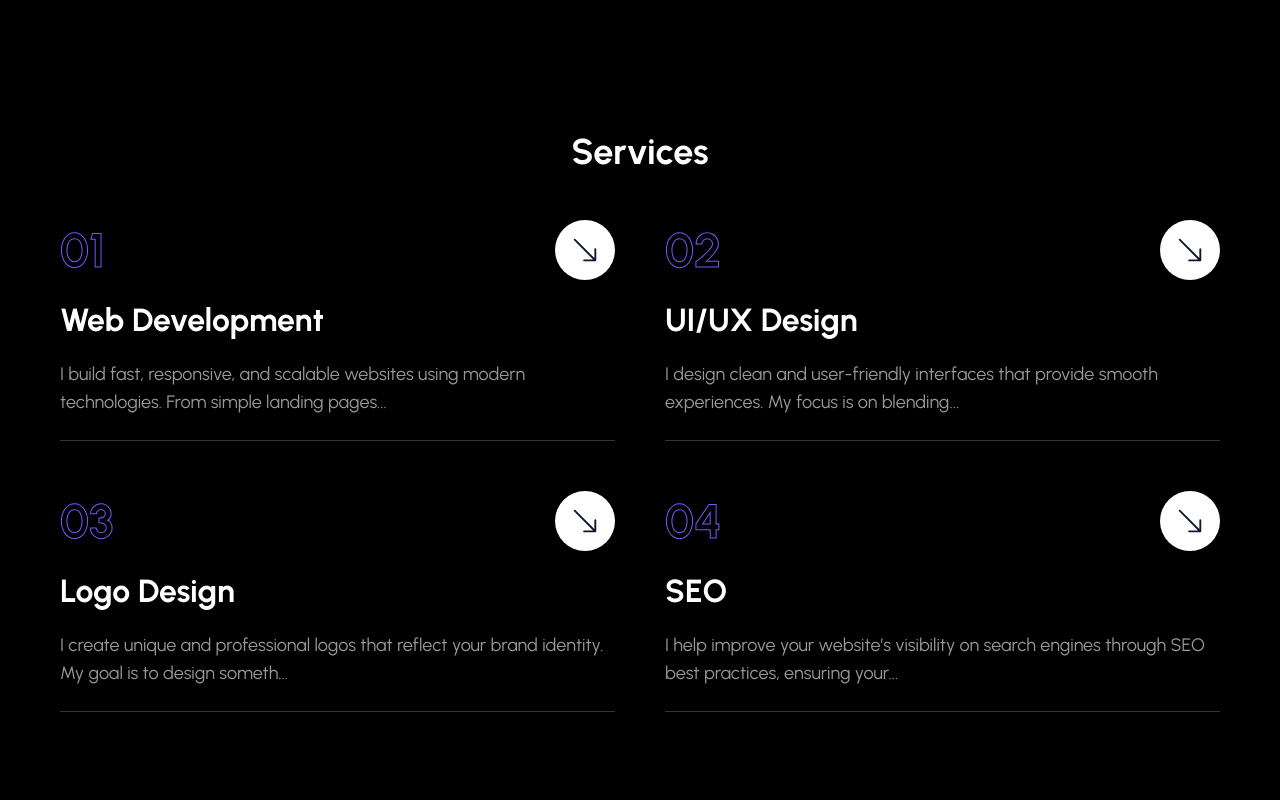
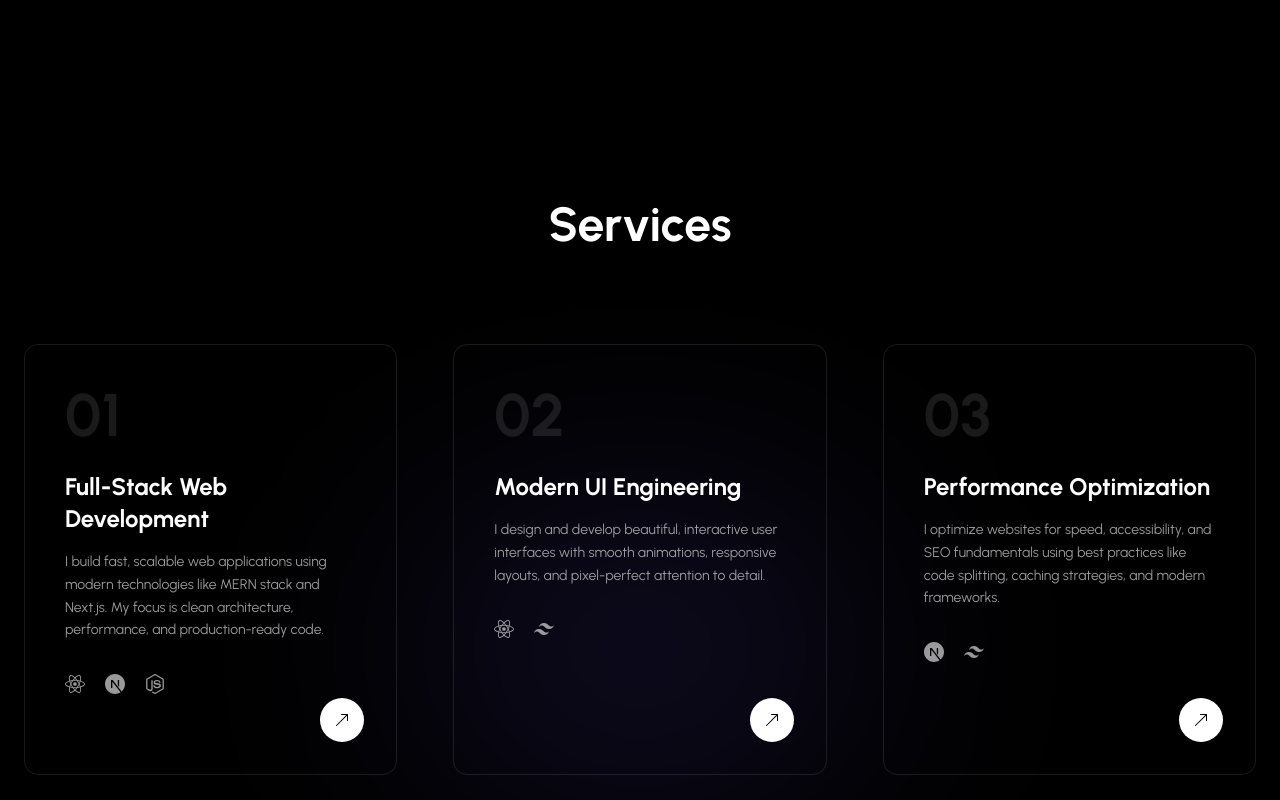
Before and after one commit to elishabhatti/elisha-portfolio, a Next.js app: page / in a window 1280 px wide. Shown: the part 1620-2420 px from the top of the page. Built offline with nearby package versions, Linux system fonts and the light colour scheme.

Commit message:
refactor: changed the services page

```diff
--- a/components/pages/Services.jsx
+++ b/components/pages/Services.jsx
@@ -1,99 +1,129 @@
 "use client";
 
-import { BsArrowDownRight } from "react-icons/bs";
 import { motion } from "framer-motion";
+import { BsArrowUpRight } from "react-icons/bs";
 import {
-  Dialog,
-  DialogContent,
-  DialogHeader,
-  DialogTitle,
-  DialogDescription,
-  DialogTrigger,
-  DialogFooter,
-} from "@/components/ui/dialog";
-import { DialogClose } from "@radix-ui/react-dialog";
-import { Button } from "@/components/ui/button";
-import services from "../../json/services.json";
+  SiReact,
+  SiNextdotjs,
+  SiNodedotjs,
+  SiTailwindcss,
+} from "react-icons/si";
+
+const services = [
+  {
+    num: "01",
+    title: "Full-Stack Web Development",
+    description:
+      "I build fast, scalable web applications using modern technologies like MERN stack and Next.js. My focus is clean architecture, performance, and production-ready code.",
+    icons: [SiReact, SiNextdotjs, SiNodedotjs],
+  },
+  {
+    num: "02",
+    title: "Modern UI Engineering",
+    description:
+      "I design and develop beautiful, interactive user interfaces with smooth animations, responsive layouts, and pixel-perfect attention to detail.",
+    icons: [SiReact, SiTailwindcss],
+  },
+  {
+    num: "03",
+    title: "Performance Optimization",
+    description:
+      "I optimize websites for speed, accessibility, and SEO fundamentals using best practices like code splitting, caching strategies, and modern frameworks.",
+    icons: [SiNextdotjs, SiTailwindcss],
+  },
+];
+
+const container = {
+  hidden: {},
+  show: {
+    transition: {
+      staggerChildren: 0.18,
+    },
+  },
+};
+
+const item = {
+  hidden: { opacity: 0, y: 40 },
+  show: {
+    opacity: 1,
+    y: 0,
+    transition: { duration: 0.7, ease: "easeOut" },
+  },
+};
 
 const Services = () => {
   return (
-    <section className="flex flex-col justify-center xl:p-15 p-5">
-      <h2
-        id="services"
-        className="text-white text-3xl md:text-4xl font-bold text-center mb-12"
+    <section
+      id="services"
+      className="relative w-full py-32 px-6 bg-black text-white overflow-hidden"
+    >
+      {/* Background Glow */}
+      <div
+        className="absolute top-1/2 left-1/2 -translate-x-1/2 w-[65vw] h-[40vh]"
+        style={{
+          background: "radial-gradient(circle, #725afe33, transparent 70%)",
+          filter: "blur(120px)",
+        }}
+      />
+
+      <motion.div
+        variants={container}
+        initial="hidden"
+        whileInView="show"
+        viewport={{ once: true }}
+        className="relative z-10 max-w-7xl mx-auto"
       >
-        Services
-      </h2>
-      <div className="container mx-auto">
-        <motion.div
-          className="grid grid-cols-1 md:grid-cols-2 gap-[50px]"
-          initial={{ opacity: 0, y: 50 }}
-          whileInView={{ opacity: 1, y: 0 }}
-          transition={{ duration: 0.6, ease: "easeOut" }}
-          viewport={{ once: true, amount: 0.2 }}
+        {/* Title */}
+        <motion.h2
+          variants={item}
+          className="text-center text-4xl md:text-5xl font-bold mb-24"
         >
+          Services
+        </motion.h2>
+
+        {/* Grid */}
+        <div className="grid md:grid-cols-2 lg:grid-cols-3 gap-14">
           {services.map((service, index) => (
             <motion.div
-              initial={{ opacity: 0, y: 50 }}
-              whileInView={{ opacity: 1, y: 0 }}
-              transition={{ duration: 0.6, ease: "easeOut" }}
-              viewport={{ once: true, amount: 0.3 }}
               key={index}
-              className="flex-1 flex flex-col justify-center gap-6"
+              variants={item}
+              whileHover={{ y: -6 }}
+              className="group relative border border-white/10 rounded-xl p-10 transition-all duration-500 hover:border-[#725afe] hover:bg-white/[0.03]"
             >
-              {/* top row */}
-              <div className="w-full flex justify-between items-center">
-                <div className="xl:text-5xl text-4xl font-extrabold text-outline text-transparent transition-all duration-500">
-                  {service.num}
-                </div>
+              {/* Number */}
+              <span className="text-6xl font-extrabold text-white/10 group-hover:text-[#725afe] transition duration-500">
+                {service.num}
+              </span>
 
-                {/* Dialog for full details */}
-                <Dialog>
-                  <DialogTrigger asChild>
-                    <button className="xl:w-[60px] xl:h-[60px] w-[40px] h-[40px] rounded-full bg-white group hover:bg-[#725afe] transition-all duration-500 flex justify-center items-center hover:-rotate-45">
-                      <BsArrowDownRight className="text-primary transition-all xl:text-3xl text-2xl group-hover:text-white" />
-                    </button>
-                  </DialogTrigger>
+              {/* Title */}
+              <h3 className="text-2xl font-bold mt-6 mb-4">{service.title}</h3>
 
-                  <DialogContent
-                    showCloseButton={false}
-                    className="max-w-lg bg-black border border-gray-700"
-                  >
-                    <DialogHeader>
-                      <DialogTitle className="xl:text-xl text-white text-lg font-bold">
-                        {service.title}
-                      </DialogTitle>
-                      <DialogDescription className="xl:text-lg text-md text-base xl:leading-7 leading-6 text-white/80">
-                        {service.description}
-                      </DialogDescription>
-                    </DialogHeader>
-                    <DialogFooter>
-                      <DialogClose asChild>
-                        <Button variant="outline">Cancel</Button>
-                      </DialogClose>
-                    </DialogFooter>
-                  </DialogContent>
-                </Dialog>
+              {/* Description */}
+              <p className="text-white/60 leading-relaxed text-sm mb-8">
+                {service.description}
+              </p>
+
+              {/* Tech Icons */}
+              <div className="flex gap-5 mb-10 text-xl text-white/60">
+                {service.icons.map((Icon, i) => (
+                  <Icon
+                    key={i}
+                    className="transition duration-300 group-hover:text-[#725afe] group-hover:scale-110"
+                  />
+                ))}
               </div>
 
-              {/* heading */}
-              <h2 className="xl:text-[32px] text-[22px] font-bold leading-none text-white hover:primary-text-color transition-all duration-500">
-                {service.title}
-              </h2>
-
-              {/* short description */}
-              <p className="text-white/60 xl:text-lg text-md leading-7">
-                {service.description.length >= 100
-                  ? service.description.slice(0, 100) + "..."
-                  : service.description}
-              </p>
-
-              {/* border */}
-              <div className="border-b border-white/20 w-full"></div>
+              {/* Arrow */}
+              <a
+                href="#contact"
+                className="absolute bottom-8 right-8 w-11 h-11 rounded-full bg-white text-black flex items-center justify-center transition-all duration-500 group-hover:bg-[#725afe] group-hover:text-white group-hover:rotate-45"
+              >
+                <BsArrowUpRight />
+              </a>
             </motion.div>
           ))}
-        </motion.div>
-      </div>
+        </div>
+      </motion.div>
     </section>
   );
 };
```
